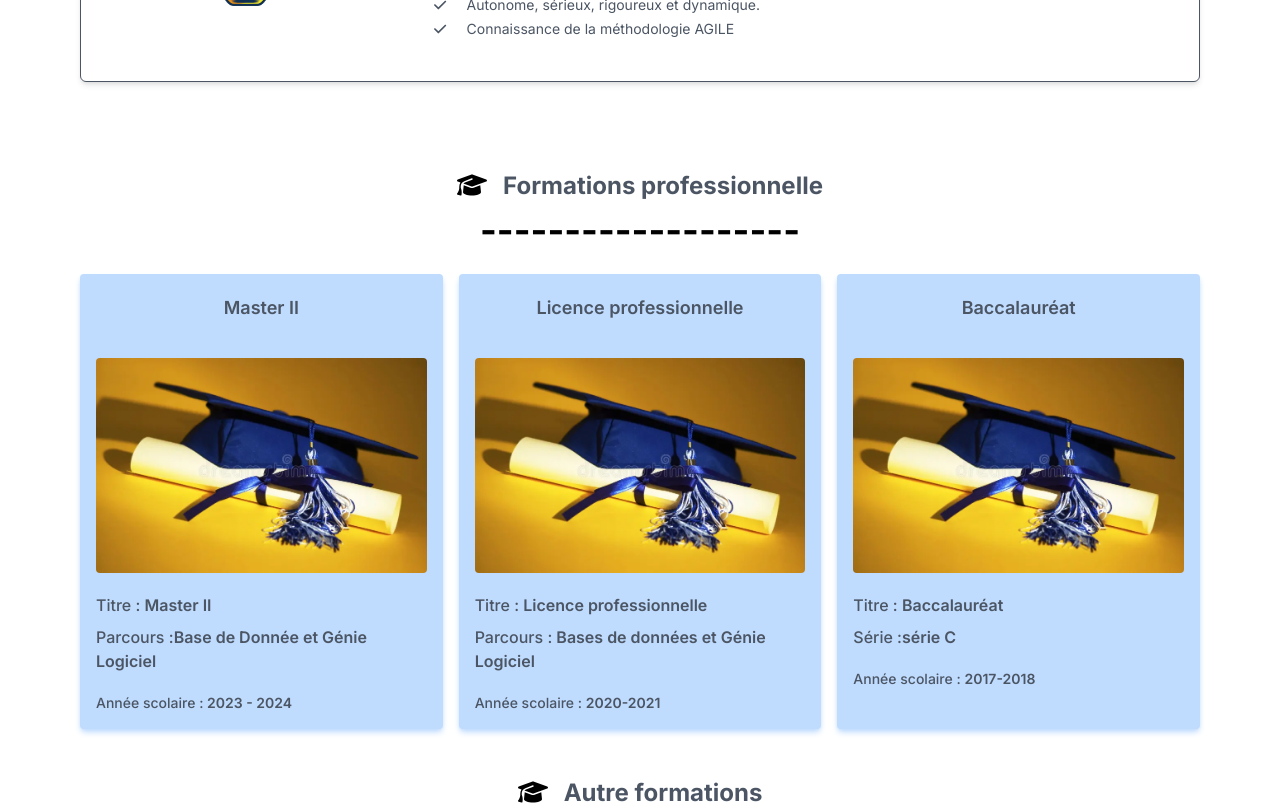
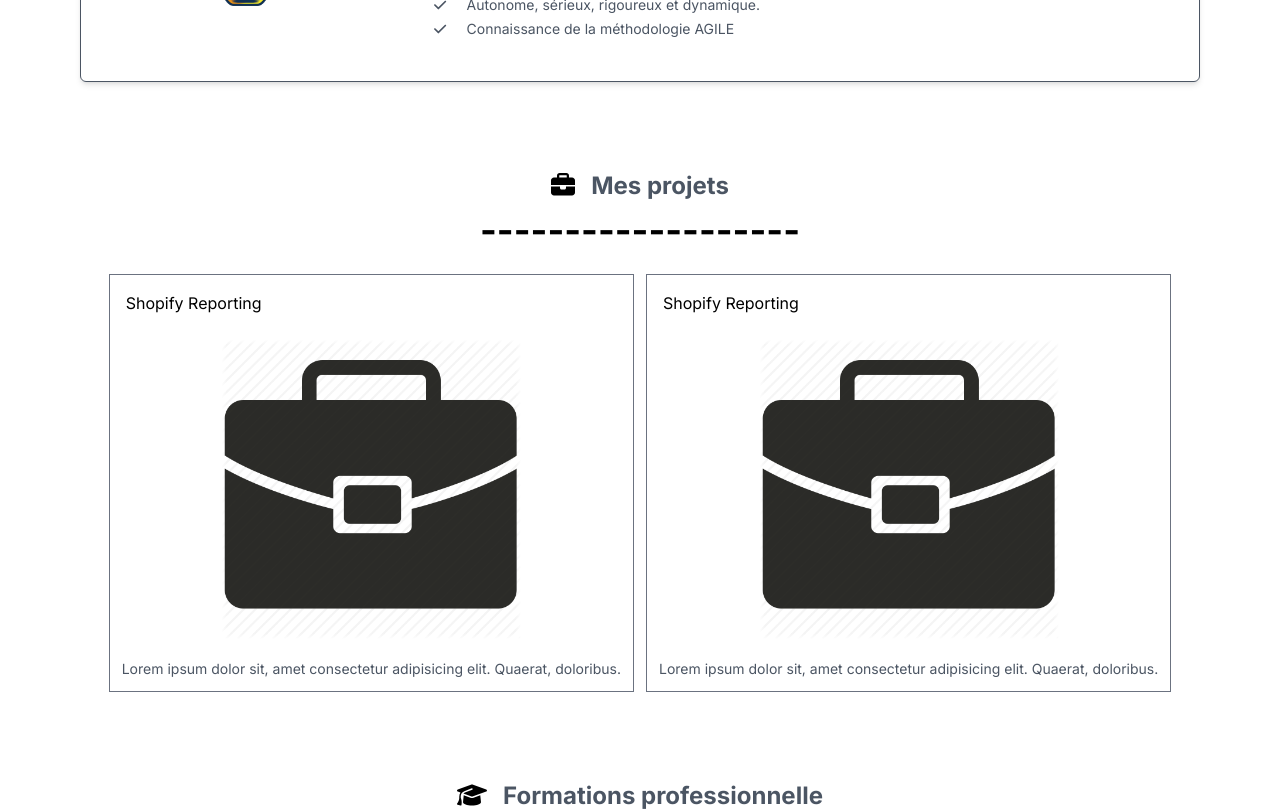
Before and after one commit to Benandry/project-next-js, a Next.js app: page / in a window 1280 px wide. Shown: the part 1140-1951 px from the top of the page. Built offline with nearby package versions, Linux system fonts and the light colour scheme.

Commit message:
update about me

```diff
--- a/Images/index.js
+++ b/Images/index.js
@@ -5,3 +5,4 @@ export { default as graduation } from "./graduation.webp";
 export { default as phone_ } from "./phone1.png";
 export { default as my_photo } from "./nandry.png";
 export { default as bulb } from "./bulb.png";
+export { default as briefcase } from "./briefcase.png";
--- a/app/page.jsx
+++ b/app/page.jsx
@@ -4,6 +4,7 @@ import {
   Footer,
   Homepage,
   Navbar,
+  Projects,
   Skills,
   Techno,
 } from "@/components";
@@ -15,6 +16,7 @@ export default function Page() {
       <Navbar />
       <Homepage />
       <About />
+      <Projects />
       <Skills />
       <Techno />
       <Contact />
--- /dev/null
+++ b/components/CardProject.jsx
@@ -0,0 +1,25 @@
+import { briefcase } from "@/Images";
+import Image from "next/image";
+import React from "react";
+
+const CardProject = () => {
+  return (
+    <div className="border border-gray-500">
+      <div className="p-4">
+        {" "}
+        <h4> Shopify Reporting</h4>
+      </div>
+      <div className="flex flex-col items-center">
+        <div className="m-2">
+          <Image src={briefcase.src} width={300} height={200} />
+        </div>
+        <div className="text-gray-600 text-sm p-3">
+          Lorem ipsum dolor sit, amet consectetur adipisicing elit. Quaerat,
+          doloribus.
+        </div>
+      </div>
+    </div>
+  );
+};
+
+export default CardProject;
--- a/components/index.js
+++ b/components/index.js
@@ -5,3 +5,4 @@ export { default as Navbar } from "./Navbar";
 export { default as Footer } from "./Footer";
 export { default as About } from "./about/About";
 export { default as Contact } from "./contact/Contact";
+export { default as Projects } from "./projects/Projects";
--- /dev/null
+++ b/components/projects/Projects.jsx
@@ -0,0 +1,34 @@
+"use client";
+import React from "react";
+import TitlePage from "../TitlePage";
+import AOS from "aos";
+import { useEffect } from "react";
+import "aos/dist/aos.css";
+import { faBriefcase } from "@fortawesome/free-solid-svg-icons";
+import CardProject from "../CardProject";
+const Projects = () => {
+  useEffect(() => {
+    AOS.init({
+      offset: 200,
+      duration: 800,
+    });
+    AOS.refresh();
+  }, []);
+  return (
+    <section id="projects">
+      <main className="flex flex-col items-center justify-between py-10 ">
+        <div className="w-full">
+          <TitlePage icon={faBriefcase} title="Mes projets" />
+        </div>
+        <div className="px-3  md:mx-20 ">
+          <div className="flex flex-col md:flex-row justify-between items-center gap-3 flex-wrap">
+            <CardProject />
+            <CardProject />
+          </div>
+        </div>
+      </main>
+    </section>
+  );
+};
+
+export default Projects;
--- a/constants/data.js
+++ b/constants/data.js
@@ -14,6 +14,7 @@ import {
   faSymfony,
 } from "@fortawesome/free-brands-svg-icons";
 import {
+  faBriefcase,
   faC,
   faCode,
   faEnvelope,
@@ -155,6 +156,11 @@ export const NAV_LINK = [
     icon: faInfoCircle,
   },
   {
+    link: "Projets",
+    root: "/#projects",
+    icon: faBriefcase,
+  },
+  {
     link: "Formation",
     root: "/#formation",
     icon: faGraduationCap,
```
Also changed, not shown: Images/briefcase.png (added).
